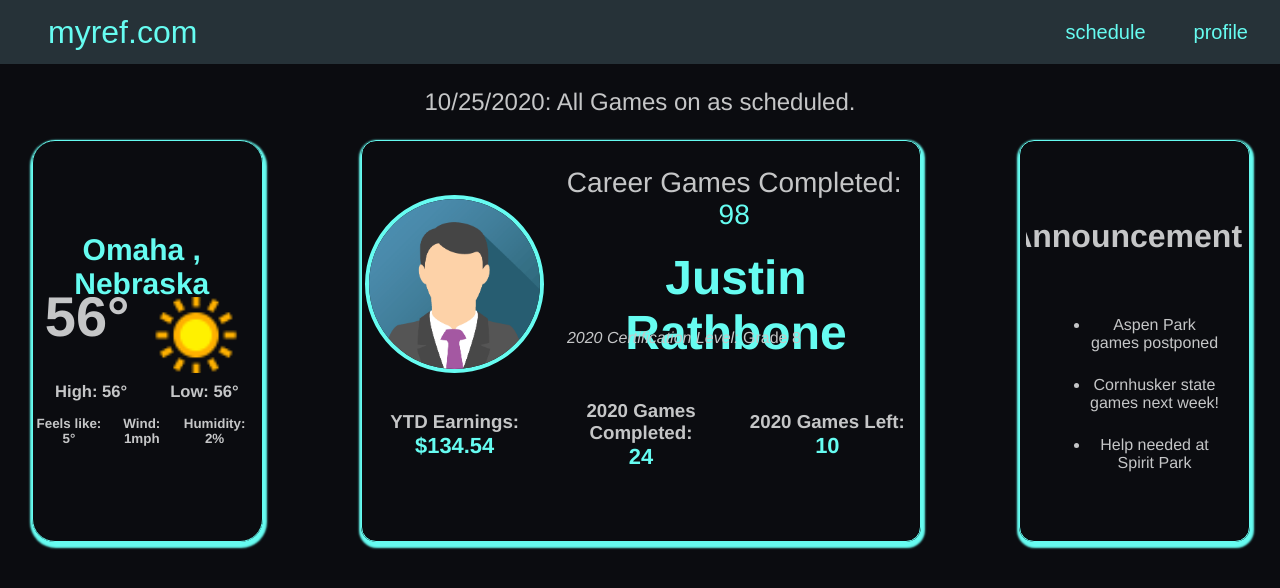
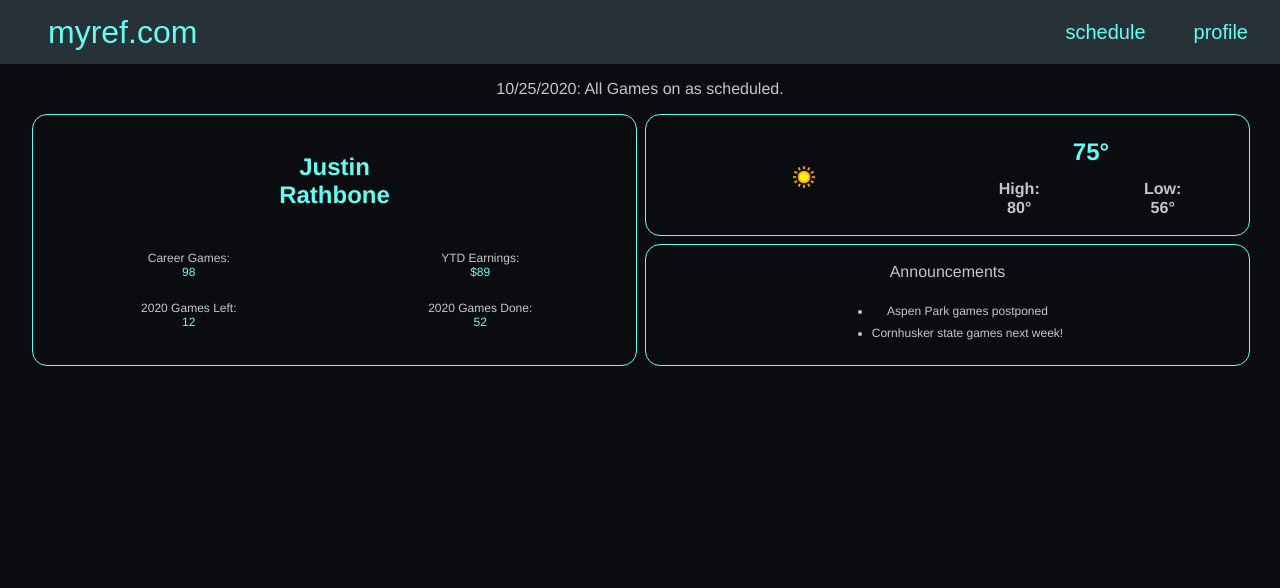
Before and after one commit to JRathbone/myrefapplication, an Angular app in the folder myrefapplication/: page / in a window 1280 px wide. Shown: the top 588 px of the page. Built offline with nearby package versions, Linux system fonts and the light colour scheme; a web font is replaced by a local one.

Commit message:
added more media queries

```diff
--- a/myrefapplication/src/app/Components/Components/landing/landing.component.css
+++ b/myrefapplication/src/app/Components/Components/landing/landing.component.css
@@ -1,6 +1,7 @@
+
 h2{
     color: #66fcf1;
-    margin-bottom:1vh;
+    margin-bottom:3vh;
 }
 
 h1,h3,h5{
@@ -54,8 +55,7 @@
 
 .weather {
     border-radius: 23px;
-    width: 100%;
-    height: 100%;
+
     box-shadow: 1px 3px 2px 3px #66fcf1;
 }
 .announcements{
@@ -211,7 +211,7 @@
     img {
         border-radius: 50%;
         max-width: 100%;
-        height: auto;
+        height: 15vh;
         border: 2px solid #66fcf1;
     }
     h5{
@@ -235,7 +235,7 @@
 
 
     .mobileProfile p{
-        font-size: 2vh;
+        font-size: 1.5vh;
         text-align: center;
     }
 
@@ -274,7 +274,130 @@
 }
 
 /* Large devices (laptops/desktops, 992px and up) */
-@media only screen and (max-width: 992px) {
+@media only screen and (max-width: 922px) {
+    img {
+        border-radius: 50%;
+        max-width: 100%;
+        height: 15vh;
+        border: 2px solid #66fcf1;
+    }
+    h5{
+        font-size: 3vh;
+        color: #66fcf1;
+    }
+
+    .landing-container {
+        display: none;
+    }
+    .mobile-landing-container{
+        display: inherit;
+    }
+    .today{
+        font-size: 2vh;
+    }
+    .mobileProfile mat-grid-tile{
+        border: none;
+        border-radius: 0%;
+    }
 
 
+    .mobileProfile p{
+        font-size: 1.5vh;
+        text-align: center;
+    }
+
+
+    .weatherMobile mat-grid-tile{
+        border: none;
+        border-radius: 0px;
+        font-size: 3vh;
+        margin-top: 2px;
+    }
+
+
+
+    .weatherMobile h1{
+        font-size: 3vh;
+        margin-top: 1vh;
+        color: #66fcf1;
+    }
+
+    .announcementsMobile li{
+        color: #c5c6c7;
+        font-size: 1.5vh;
+        margin: 1vh;
+    }
+
+    .announcementsMobile mat-grid-tile{
+        border: none;
+    }
+
+
+    .tablet-landing-container{
+        display: none;
+    }
 }
+
+@media only screen and (max-width: 1700px) {
+    img {
+        border-radius: 50%;
+        max-width: 100%;
+        height: 5vh;
+        border: 2px solid #66fcf1;
+    }
+    h5{
+        font-size: 3vh;
+        color: #66fcf1;
+    }
+
+    .landing-container {
+        display: none;
+    }
+    .mobile-landing-container{
+        display: inherit;
+    }
+    .today{
+        font-size: 2vh;
+    }
+    .mobileProfile mat-grid-tile{
+        border: none;
+        border-radius: 0%;
+    }
+
+
+    .mobileProfile p{
+        font-size: 1.5vh;
+        text-align: center;
+    }
+
+
+    .weatherMobile mat-grid-tile{
+        border: none;
+        border-radius: 0px;
+        font-size: 3vh;
+        margin-top: 2px;
+    }
+
+
+
+    .weatherMobile h1{
+        font-size: 3vh;
+        margin-top: 1vh;
+        color: #66fcf1;
+    }
+
+    .announcementsMobile li{
+        color: #c5c6c7;
+        font-size: 1.5vh;
+        margin: 1vh;
+    }
+
+    .announcementsMobile mat-grid-tile{
+        border: none;
+    }
+
+
+    .tablet-landing-container{
+        display: none;
+    }
+}
--- a/myrefapplication/src/app/Components/Components/landing/landing.component.html
+++ b/myrefapplication/src/app/Components/Components/landing/landing.component.html
@@ -4,11 +4,11 @@
 
 
 <div class="landing-container">
-    <mat-grid-list cols="12" rowHeight="150px" gutterSize="100px">
+    <mat-grid-list cols="12" rowHeight="18vh" gutterSize="10vh">
       <mat-grid-tile colspan="3" rowspan="2" class="weather">
-          <mat-grid-list cols="6" rowHeight=".95:1" class="weatherList">
+          <mat-grid-list cols="6" rowHeight="8vh" class="weatherList">
             <mat-grid-tile colspan="6" rowspan="2" class="weatherTile">
-              <h2>Omaha , Nebraska</h2>
+              <h2 style="margin-left: 1vh;">Omaha , Nebraska</h2>
             </mat-grid-tile>
 
             <mat-grid-tile colspan="3" rowspan="2" class="weatherTile">
```
